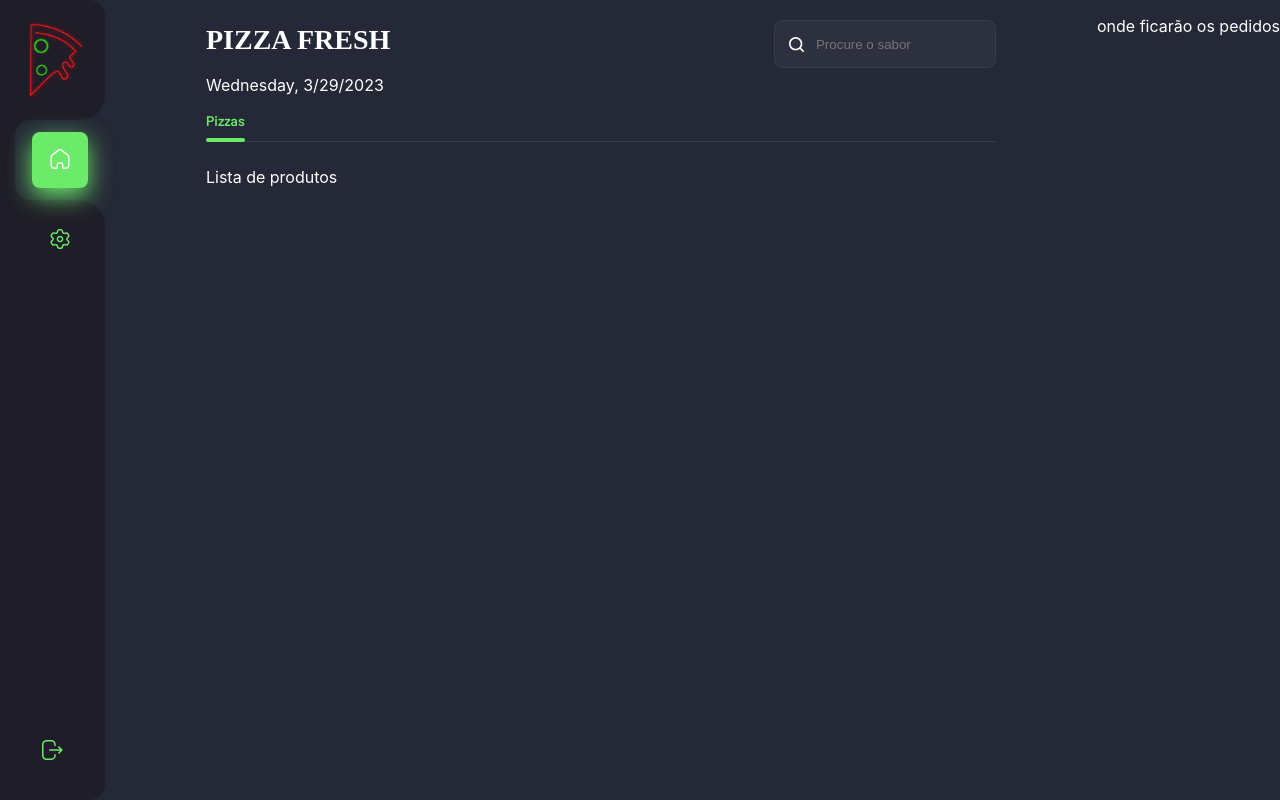
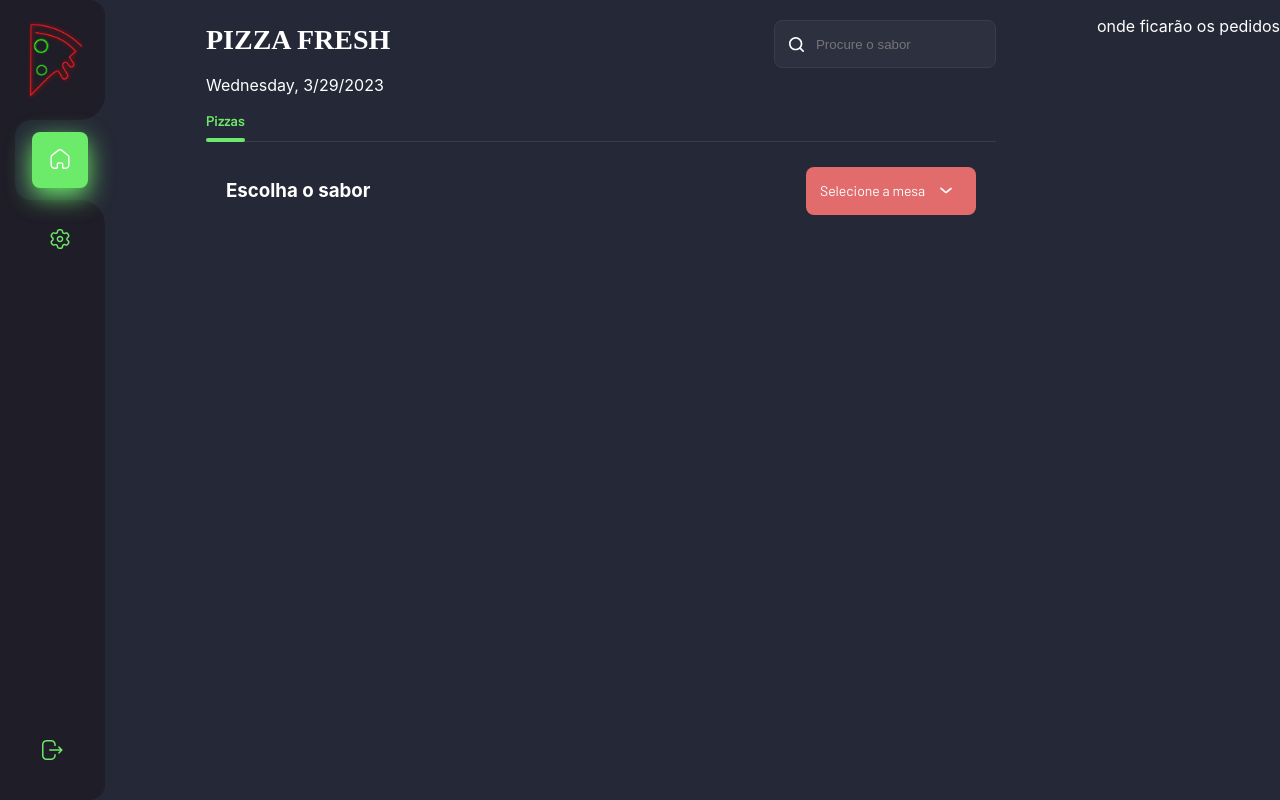
Before and after one commit to Bruintut/Game-live-REACT, a React (Create React App) app in the folder app/: page / in a window 1280 px wide. Built offline with nearby package versions, Linux system fonts and the light colour scheme; a web font is replaced by a local one.

Commit message:
add component productItemList

```diff
--- /dev/null
+++ b/app/src/components/ProductItemList/index.tsx
@@ -0,0 +1,20 @@
+import * as S from "./style";
+
+const ProductItemList = () =>{
+    return(
+        <section>
+            <S.ProductItemListHeader>
+                <S.ProductItemListHeaderTitle>Escolha o sabor</S.ProductItemListHeaderTitle>
+                <S.ProductItemListHeaderSelect>
+                    <option value="default">Selecione a mesa</option>
+                    <option value="">Mesa</option>
+                </S.ProductItemListHeaderSelect>
+            </S.ProductItemListHeader>
+            <S.ProductItemList>
+
+            </S.ProductItemList>
+        </section>
+    );
+}
+
+export default ProductItemList;
--- /dev/null
+++ b/app/src/components/ProductItemList/style.ts
@@ -0,0 +1,32 @@
+import styled, { css } from "styled-components";
+
+export const ProductItemListHeader = styled.div`
+  ${() => css`
+    display: flex;
+    justify-content: space-between;
+    align-items: center;
+    padding: 0 20px;
+  `}
+`;
+
+export const ProductItemListHeaderTitle = styled.h1`
+  ${() => css`
+    margin: 0;
+  `}
+`;
+
+export const ProductItemListHeaderSelect = styled.select`
+  ${({ theme }) => css`
+    ${theme.mixins.select()};
+  `}
+`;
+
+export const ProductItemList = styled.div`
+  ${() => css`
+    justify-content: center;
+    margin-top: 75px;
+    display: flex;
+    gap: 75px 20px;
+    flex-wrap: wrap;
+  `}
+`;
--- a/app/src/pages/Home/index.tsx
+++ b/app/src/pages/Home/index.tsx
@@ -4,6 +4,7 @@ import {ReactComponent as Search} from "assets/icons/search.svg"
 import * as S from "./style"
 import { RoutePath } from "types/routes";
 import { navigationItems } from "data/navigation";
+import ProductItemList from "components/ProductItemList";
 
 
 const Home =()=>{
@@ -31,7 +32,9 @@ const Home =()=>{
                         <b>Pizzas</b>
                     </S.HomeProductTitle>
                     <S.HomeProductList>
-                        <p>Lista de produtos</p>
+                        <ProductItemList>
+
+                        </ProductItemList>
                     </S.HomeProductList>
                 </div>
             </S.HomeContent>
```
